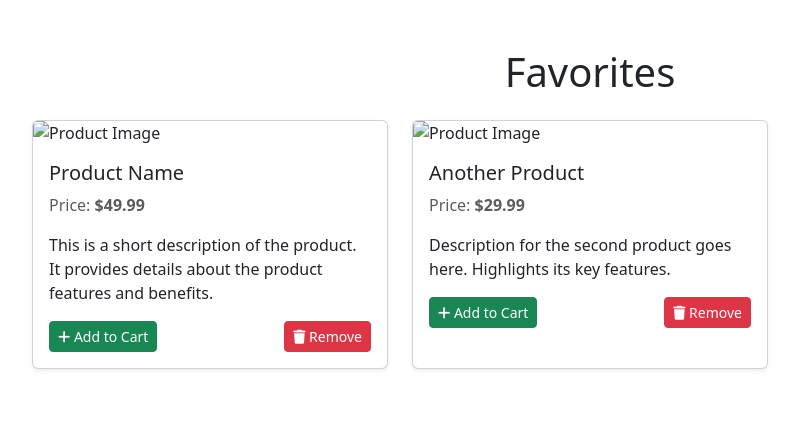
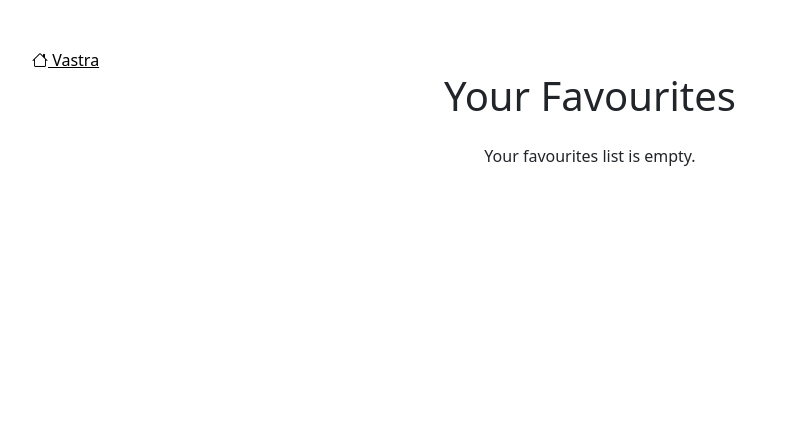
Before and after one commit to developerteams-in/Vastra, a CodeIgniter 4 app: the page made by app/Views/favorites.php in a window 1280 px wide. Shown: the top 440 px of the page, without its empty margins (50-849 px from the left). Run offline with PHP 8.4 and a stand-in for CodeIgniter, Linux system fonts and the light colour scheme; the template is opened without the code that fills it, so the values that code supplies are empty; some libraries are stand-ins or nearby versions.

Commit message:
update favourite page

```diff
--- a/app/Views/cart.php
+++ b/app/Views/cart.php
@@ -5,6 +5,7 @@
     <meta charset="UTF-8">
     <meta name="viewport" content="width=device-width, initial-scale=1.0">
     <title>Your Cart</title>
+    <link href="https://cdn.jsdelivr.net/npm/bootstrap-icons/font/bootstrap-icons.css" rel="stylesheet">
     <link href="https://cdn.jsdelivr.net/npm/bootstrap@5.3.0-alpha1/dist/css/bootstrap.min.css" rel="stylesheet">
 
     <style>
@@ -21,8 +22,8 @@
 <body>
     <div class="container my-5">
         <!-- Cart Title -->
-        <h1 class="text-center mb-4">Your Cart</h1>
-
+        <a href="/"  class="text-black"><i class="bi bi-house text-black"></i>Vastra</a>
+        <h1 class="text-center mb-4">Your Bag Items</h1>
         <!-- Main Section - Two Columns -->
         <div class="row">
             <!-- Left Side - Cart Items -->
@@ -59,6 +60,7 @@
                         <h4>Checkout Summary</h4>
                     </div>
                     <div class="card-body">
+                        <p>Add items worth<span class="text-danger"> ₹70.00</span> for FREE Delivery</p>
                         <p><strong>Total Quantity:</strong> <span id="total-quantity">0</span></p>
                         <p><strong>Total Price:</strong> ₹<span id="total-price">0</span></p>
                     </div>
--- a/app/Views/favorites.php
+++ b/app/Views/favorites.php
@@ -1,62 +1,82 @@
 <!DOCTYPE html>
 <html lang="en">
+
 <head>
     <meta charset="UTF-8">
     <meta name="viewport" content="width=device-width, initial-scale=1.0">
-    <title>Favorites</title>
-    <!-- Bootstrap 5 CSS -->
-    <link href="https://cdn.jsdelivr.net/npm/bootstrap@5.3.0-alpha3/dist/css/bootstrap.min.css" rel="stylesheet">
-    <!-- Font Awesome for Icons -->
-    <link rel="stylesheet" href="https://cdnjs.cloudflare.com/ajax/libs/font-awesome/6.0.0/css/all.min.css">
+    <title>Your Favourites</title>
+    <link href="https://cdn.jsdelivr.net/npm/bootstrap-icons/font/bootstrap-icons.css" rel="stylesheet">
+    <link href="https://cdn.jsdelivr.net/npm/bootstrap@5.3.0-alpha1/dist/css/bootstrap.min.css" rel="stylesheet">
+
 </head>
+
 <body>
-    <div class="container py-5">
-        <h1 class="mb-4 text-center">Favorites</h1>
-        <div class="row">
-            <!-- Product Card Start -->
-            <div class="col-md-6 col-lg-4 mb-4">
-                <div class="card shadow-sm h-100">
-                    <img src="https://via.placeholder.com/300x200" class="card-img-top" alt="Product Image">
-                    <div class="card-body">
-                        <h5 class="card-title">Product Name</h5>
-                        <p class="card-text text-muted">Price: <strong>$49.99</strong></p>
-                        <p class="card-text">This is a short description of the product. It provides details about the product features and benefits.</p>
-                        <div class="d-flex justify-content-between">
-                            <button class="btn btn-success btn-sm">
-                                <i class="fas fa-plus"></i> Add to Cart
-                            </button>
-                            <button class="btn btn-danger btn-sm">
-                                <i class="fas fa-trash"></i> Remove
-                            </button>
-                        </div>
-                    </div>
+    <div class="container my-5">
+        <!-- Header Section -->
+        <a href="/" class="text-black">
+            <i class="bi bi-house text-black"></i> Vastra
+        </a>
+        <h1 class="text-center mb-4">Your Favourites</h1>
+
+        <!-- Favourites Section -->
+                <div id="favourites-items">
+                    <?php if (!empty($favourites)): ?>
+                        <ul class="list-group">
+                            <?php foreach ($favourites as $item): ?>
+                                <li class="list-group-item d-flex justify-content-between align-items-center" data-id="<?php echo esc($item['id']); ?>">
+                                    <div class="d-flex align-items-center">
+                                        <img src="<?php echo base_url('uploads/' . esc($item['product_image'])); ?>" alt="Product Image"
+                                            class="img-thumbnail" style="width: 60px; height: 60px;">
+                                        <div class="ms-3">
+                                            <h5><?php echo esc(isset($item['product_name']) ? $item['product_name'] : 'Unknown'); ?></h5>
+                                        </div>
+                                    </div>
+                                    <button class="btn btn-danger btn-sm remove-favourite">Remove</button>
+                                </li>
+                            <?php endforeach; ?>
+                        </ul>
+                    <?php else: ?>
+                        <p class="text-center">Your favourites list is empty.</p>
+                    <?php endif; ?>
                 </div>
             </div>
-            <!-- Product Card End -->
 
-            <!-- Duplicate Product Cards -->
-            <div class="col-md-6 col-lg-4 mb-4">
-                <div class="card shadow-sm h-100">
-                    <img src="https://via.placeholder.com/300x200" class="card-img-top" alt="Product Image">
-                    <div class="card-body">
-                        <h5 class="card-title">Another Product</h5>
-                        <p class="card-text text-muted">Price: <strong>$29.99</strong></p>
-                        <p class="card-text">Description for the second product goes here. Highlights its key features.</p>
-                        <div class="d-flex justify-content-between">
-                            <button class="btn btn-success btn-sm">
-                                <i class="fas fa-plus"></i> Add to Cart
-                            </button>
-                            <button class="btn btn-danger btn-sm">
-                                <i class="fas fa-trash"></i> Remove
-                            </button>
-                        </div>
-                    </div>
-                </div>
-            </div>
-        </div>
-    </div>
+    <!-- JavaScript Libraries -->
+    <script src="https://code.jquery.com/jquery-3.6.0.min.js"></script>
+    <script>
+        $(document).ready(function () {
+            // Handle Remove Button Click
+            $('.remove-favourite').click(function () {
+                const $itemElement = $(this).closest('.list-group-item');
+                const favouriteId = $itemElement.data('id');
 
-    <!-- Bootstrap Bundle with Popper -->
-    <script src="https://cdn.jsdelivr.net/npm/bootstrap@5.3.0-alpha3/dist/js/bootstrap.bundle.min.js"></script>
+                if (!favouriteId) {
+                    alert('Error: Invalid Favourite Item ID');
+                    return;
+                }
+
+                $.ajax({
+                    url: '/favourites/remove',
+                    type: 'POST',
+                    data: { favourite_id: favouriteId },
+                    success: function (response) {
+                        if (response.status) {
+                            $itemElement.remove();
+
+                            if ($('#favourites-items .list-group-item').length === 0) {
+                                $('#favourites-items').html('<p class="text-center">Your favourites list is empty.</p>');
+                            }
+                        } else {
+                            alert(response.message);
+                        }
+                    },
+                    error: function () {
+                        alert('Something went wrong.');
+                    }
+                });
+            });
+        });
+    </script>
 </body>
+
 </html>
--- a/app/Views/home.php
+++ b/app/Views/home.php
@@ -301,7 +301,6 @@ a{
         <div class=" p-5 rounded-md">
             <h1 class="display-4" style="z-index:-1;">Discover Our Latest Styles</h1>
             <p class="lead">Fresh Looks for Every Occasion</p>
-            <a href="/" class="btn btn-light btn-lg"style="z-index:0;">Shop Now</a>
         </div>
     </div>
 </header>
```
